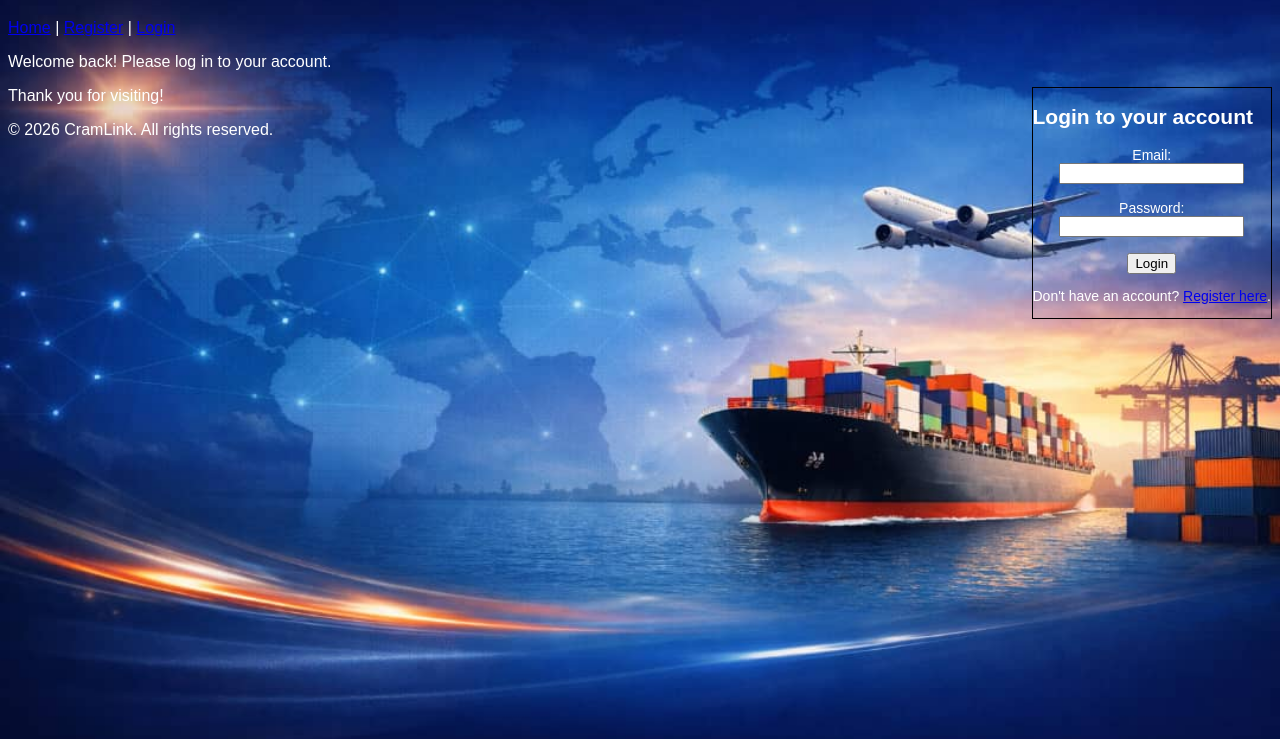
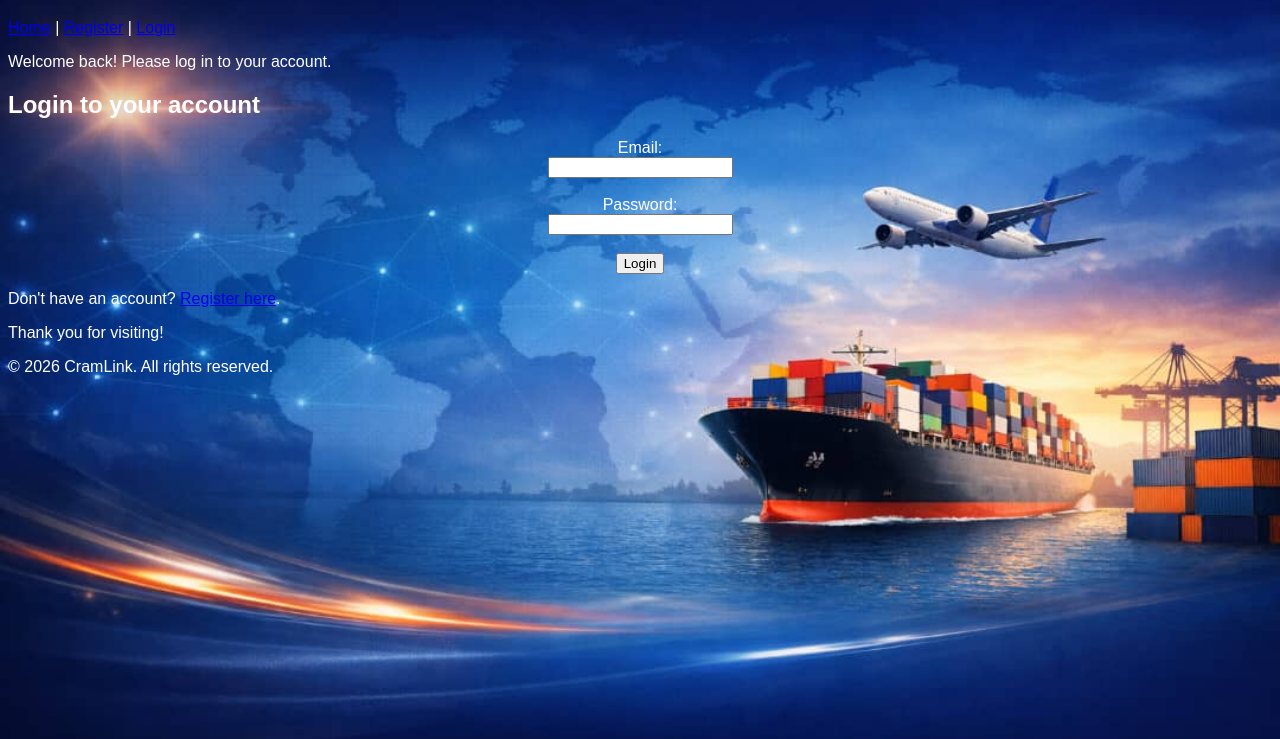
Before and after one commit to cse25-222/CramLink-imports, a plain HTML site: page login.html in a window 1280 px wide. Shown: the part 61-800 px from the top of the page. Drawn offline with Linux system fonts and the light colour scheme.

Commit message:
modified

```diff
--- a/login.html
+++ b/login.html
@@ -38,11 +38,12 @@
 
         <p>Welcome back! Please log in to your account.</p>
 
-        <section>
+        <subsection>
+
 
         <h2>Login to your account</h2>
 
-        <form action="login_process.php" method="post">
+            <form action="login_process.php" method="post">
             <label for="email">Email:</label><br>
             <input type="email" id="email" name="email" required><br><br>
             <label for="password">Password:</label><br>
@@ -52,7 +53,7 @@
 
         <p>Don't have an account? <a href="register.html">Register here</a>.</p>
 
-        </section>
+        </subsection>
 
         <p>Thank you for visiting!</p>
 
--- a/styles.css
+++ b/styles.css
@@ -22,8 +22,8 @@ section {
 
 }
 
-form {
+  form {
 
-    text-align: center;
+  text-align: center;
 
-}
+  }
```
